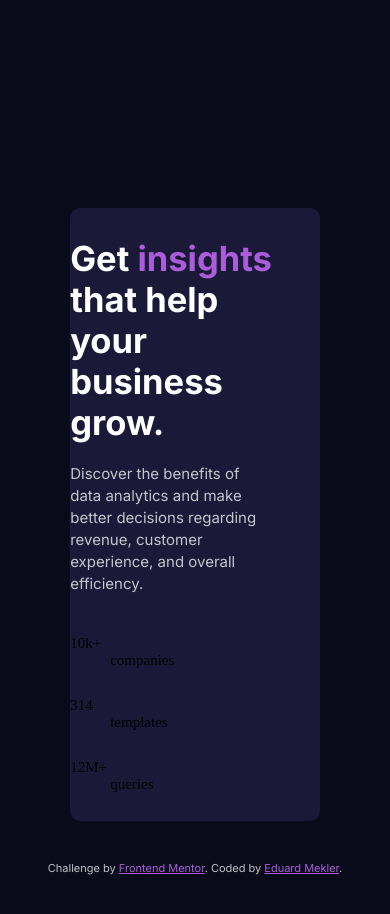
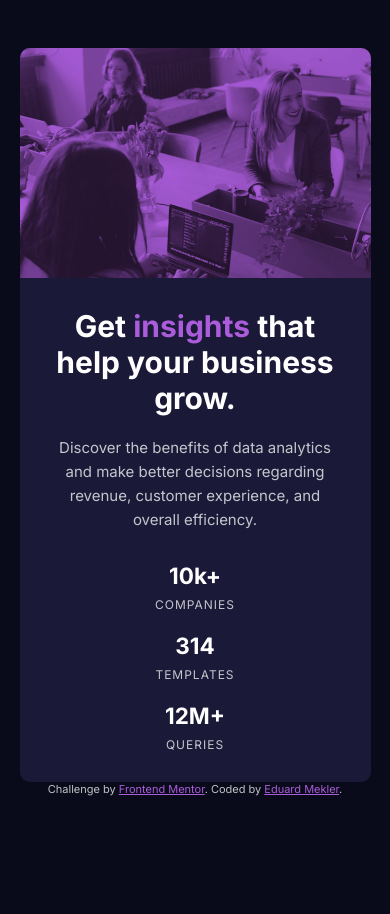
Before and after one commit to emekler0729/fem-stats-preview-card-components, a website: page index.html in a window 390 px wide. After the commit the page ends 844 px from the top, so only its background shows below. Drawn offline with Linux system fonts and the light colour scheme.

Commit message:
basic mobile re-implementation

```diff
--- a/index.html
+++ b/index.html
@@ -15,21 +15,6 @@
         <link rel="stylesheet" href="css/style.css" />
 
         <title>Eduard Mekler | Stats preview card component</title>
-
-        <!-- Feel free to remove these styles or customise in your own stylesheet 👍 -->
-        <style>
-            .attribution {
-                font-family: "Inter", sans-serif;
-                font-size: 11px;
-                text-align: center;
-                color: hsla(0, 0%, 100%, 0.75);
-                margin-bottom: 40px;
-            }
-
-            .attribution a {
-                color: hsl(277, 64%, 61%);
-            }
-        </style>
     </head>
 
     <body>
@@ -50,7 +35,7 @@
                 <div class="card__stats">
                     <dl class="stat">
                         <dt class="stat__number">10k+</dt>
-                        <dd class="stat__text">companies</dd>
+                        <dd class="stat__heading">companies</dd>
                     </dl>
                     <dl class="stat">
                         <dt class="stat__number">314</dt>
--- /dev/null
+++ b/sass/style.scss
@@ -0,0 +1,119 @@
+// <!-- Feel free to remove these styles or customise in your own stylesheet 👍 -->
+// <style>
+
+// </style>
+
+$color-background-main: hsl(233, 47%, 7%);
+$color-background-card: hsl(244, 38%, 16%);
+$color-accent: hsl(277, 64%, 61%);
+$color-white: white;
+$color-paragraph: hsla(0, 0%, 100%, 0.75);
+$color-stat: hsla(0, 0%, 100%, 0.6);
+
+$font-inter: "Inter", sans-serif;
+$font-lexend: "Lexend Deca", sans-serif;
+$font-size: 1.5rem;
+
+* {
+    box-sizing: border-box;
+    margin: 0;
+    padding: 0;
+}
+
+html {
+    font-size: calc(10px / 16px * 100%);
+}
+
+body {
+    min-height: 100vh;
+    display: flex;
+    flex-direction: column;
+    justify-content: center;
+    align-items: center;
+    font-size: 1.5rem;
+    background: $color-background-main;
+}
+
+.card {
+    background: $color-background-card;
+    width: max(320px, 90%);
+    border-radius: 10px;
+    overflow: hidden;
+    &__header {
+    }
+
+    &__img-bg-blend {
+        background-color: $color-accent;
+        height: 23rem;
+        width: auto;
+    }
+
+    &__img {
+        background-image: url(../images/image-header-mobile.jpg);
+        background-size: cover;
+        background-repeat: no-repeat;
+        mix-blend-mode: multiply;
+        opacity: 0.8;
+        height: 100%;
+        width: auto;
+    }
+
+    &__content {
+        padding: 3rem 2rem;
+        text-align: center;
+    }
+
+    &__title {
+        color: $color-white;
+        font-family: $font-inter;
+        margin-bottom: 2rem;
+    }
+
+    &__text {
+        color: $color-paragraph;
+        font-family: $font-inter;
+        line-height: 1.6;
+        padding: 0 1rem;
+        margin-bottom: 3rem;
+    }
+
+    &__stats {
+    }
+}
+
+.stat {
+    &:not(:last-of-type) {
+        margin-bottom: 2rem;
+    }
+
+    &__number {
+        color: $color-white;
+        font-family: $font-inter;
+        font-weight: bold;
+        font-size: 2.25rem;
+        margin-bottom: 0.8rem;
+    }
+
+    &__heading {
+        color: $color-paragraph;
+        text-transform: uppercase;
+        font-family: $font-inter;
+        font-size: 1.2rem;
+        letter-spacing: 1px;
+    }
+}
+
+.accent {
+    color: $color-accent;
+}
+
+.attribution {
+    font-family: $font-inter;
+    font-size: 11px;
+    text-align: center;
+    color: $color-paragraph;
+
+    a {
+        color: $color-accent;
+    }
+}
```
Also changed, not shown: package.json (added, +23 -0 lines), css/style.css, 1 other file.
